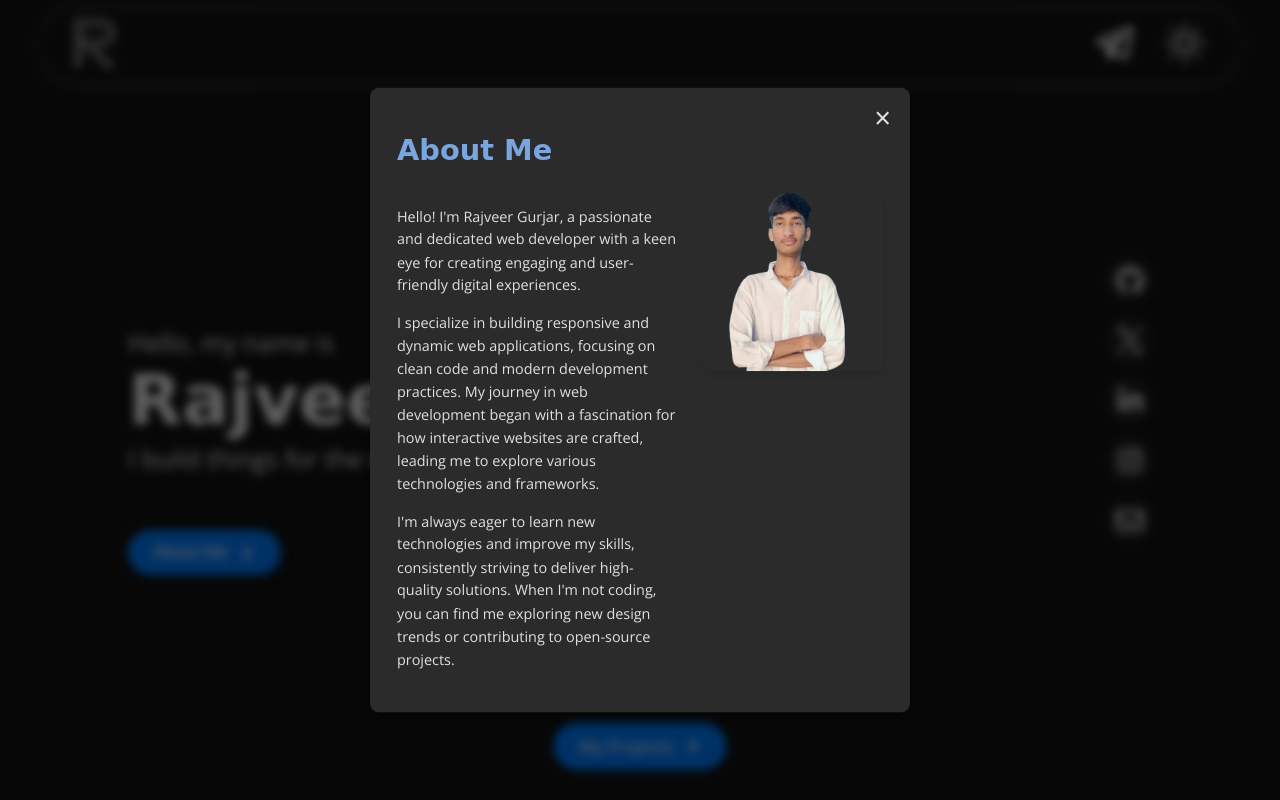
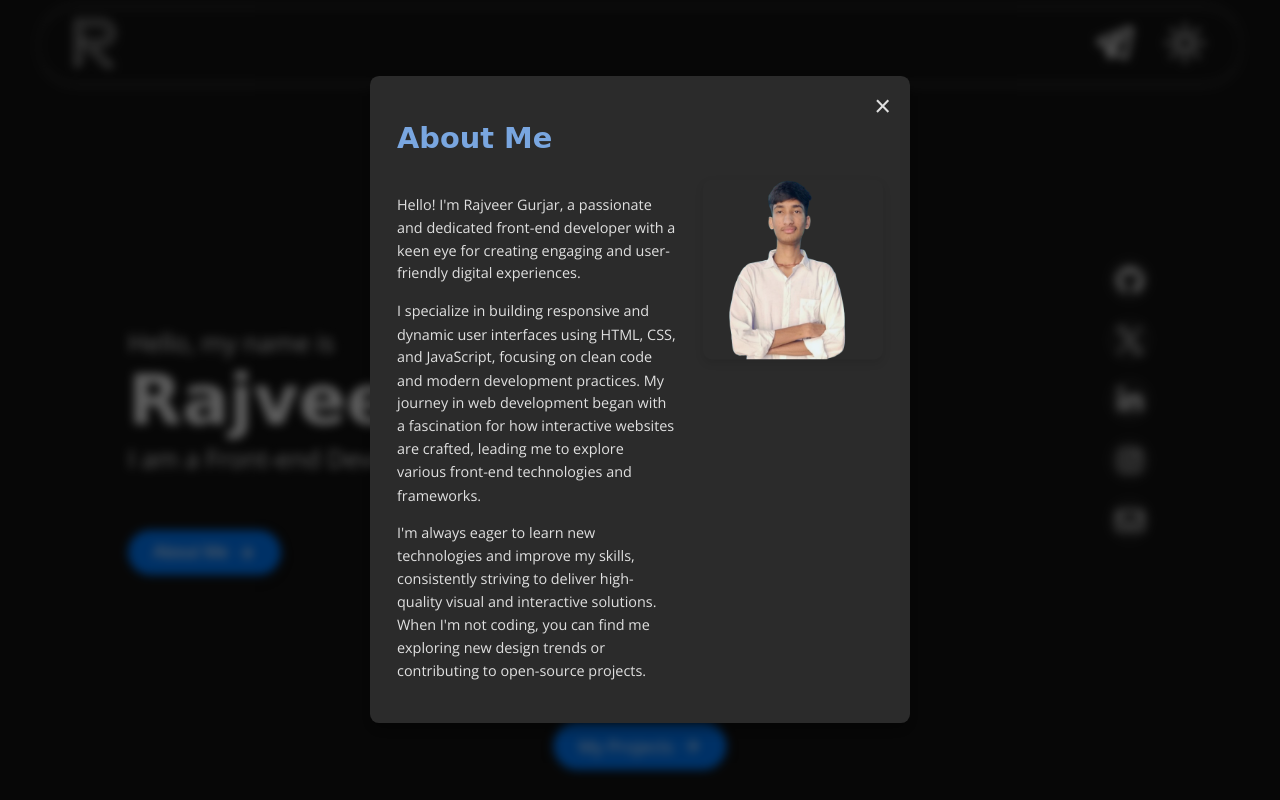
Before and after one commit to rajveergujjar-x/rajveergujjar-x.github.io, a plain HTML site: page index.html in a window 1280 px wide. Both pictures are taken after a click on the button "About Me". Drawn offline with nearby package versions, Linux system fonts and the light colour scheme; a web font is replaced by a local one.

Commit message:
Update index.html

```diff
--- a/index.html
+++ b/index.html
@@ -38,7 +38,7 @@
             <div class="hero-content">
                 <p class="opensans-text">Hello, my name is</p>
                 <h1 class="baloo-text hero-name">Rajveer Gurjar</h1>
-                <p class="opensans-text">I build things for the web</p>
+                <p class="opensans-text">I am a Front-end Developer</p>
             </div>
 
             <div class="about-section">
@@ -118,14 +118,9 @@
             <h2 class="baloo-text">About Me</h2>
             <div class="about-content-inner">
                 <div class="about-text-content opensans-text">
-                    <p>Hello! I'm Rajveer Gurjar, a passionate and dedicated web developer with a keen eye for creating
-                        engaging and user-friendly digital experiences.</p>
-                    <p>I specialize in building responsive and dynamic web applications, focusing on clean code and
-                        modern development practices. My journey in web development began with a fascination for how
-                        interactive websites are crafted, leading me to explore various technologies and frameworks.</p>
-                    <p>I'm always eager to learn new technologies and improve my skills, consistently striving to
-                        deliver high-quality solutions. When I'm not coding, you can find me exploring new design trends
-                        or contributing to open-source projects.</p>
+                    <p>Hello! I'm Rajveer Gurjar, a passionate and dedicated front-end developer with a keen eye for creating engaging and user-friendly digital experiences.</p>
+                    <p>I specialize in building responsive and dynamic user interfaces using HTML, CSS, and JavaScript, focusing on clean code and modern development practices. My journey in web development began with a fascination for how interactive websites are crafted, leading me to explore various front-end technologies and frameworks.</p>
+                    <p>I'm always eager to learn new technologies and improve my skills, consistently striving to deliver high-quality visual and interactive solutions. When I'm not coding, you can find me exploring new design trends or contributing to open-source projects.</p>
                 </div>
                 <img class="about-popup-image" src="assets/images/profile_picture.png" alt="Rajveer Gurjar">
             </div>
```
